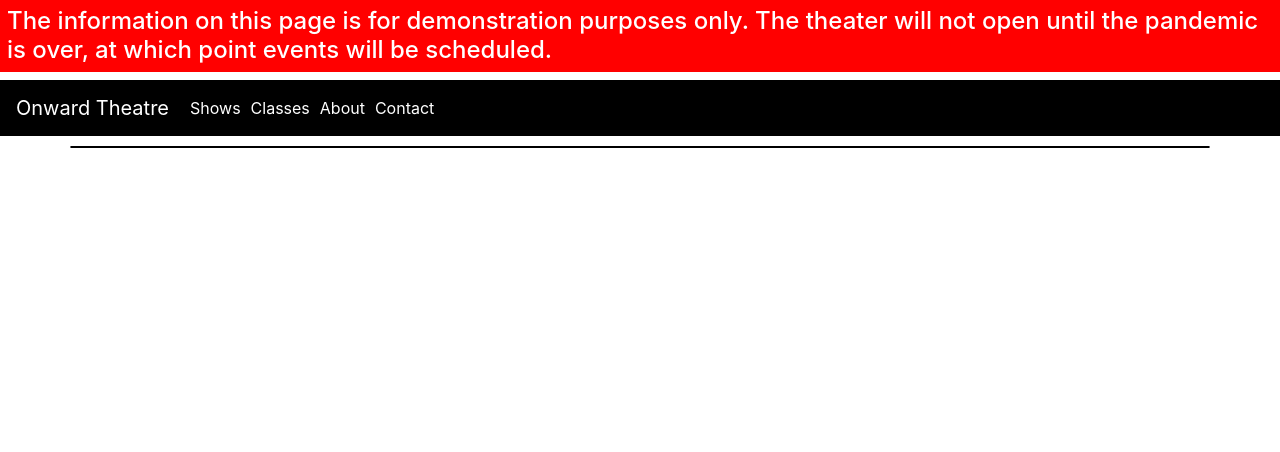
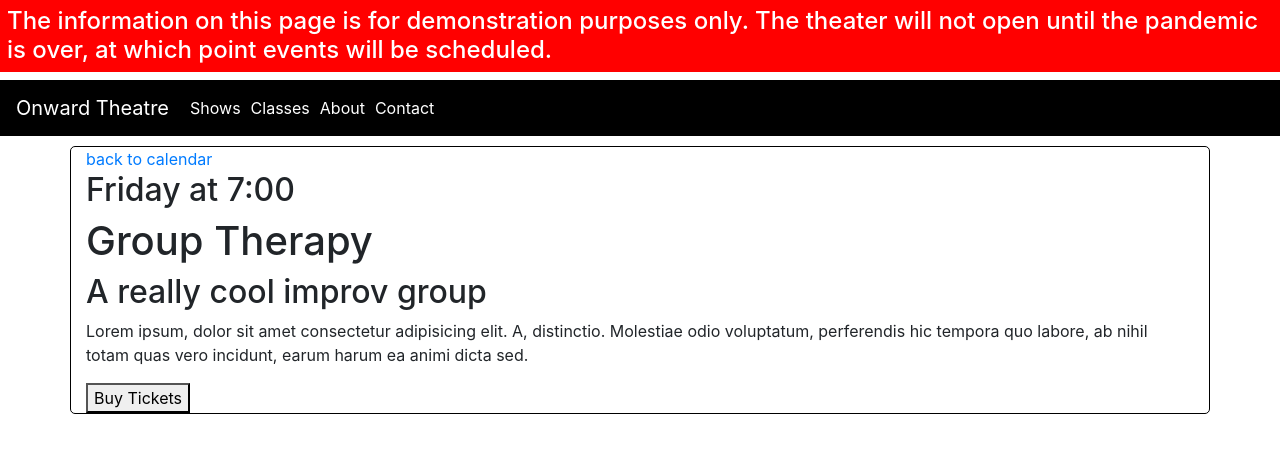
Before and after one commit to roblingjohn/onward-theatre, a React (Create React App) app in the folder client/: page /show/1 in a window 1280 px wide. Shown: the top 452 px of the page. Built offline with nearby package versions, Linux system fonts and the light colour scheme.

Commit message:
added event info pages

```diff
--- a/client/src/App.js
+++ b/client/src/App.js
@@ -8,6 +8,7 @@ import Classes from "./containers/Classes";
 import OTNavbar from "./components/OTNavbar";
 import Contact from "./containers/Contact";
 import About from "./containers/About";
+import EventDetails from "./components/EventDetails";
 
 function App() {
   // useEffect(() => {
@@ -26,6 +27,7 @@ function App() {
             <Route exact path="/classes" component={Classes} />
             <Route exact path="/about" component={About} />
             <Route exact path="/contact" component={Contact} />
+            <Route path="/show/:id" component={EventDetails}/>
             <Route exact path="/" component={Home} />
           </Switch>
         </div>
--- a/client/src/components/EventCalendar.jsx
+++ b/client/src/components/EventCalendar.jsx
@@ -1,9 +1,10 @@
 import React, { Component } from "react";
 import { Calendar, momentLocalizer } from "react-big-calendar";
+import { Redirect } from "react-router-dom";
 // import moment from "moment";
 import moment from "moment-timezone";
 import "react-big-calendar/lib/css/react-big-calendar.css";
-import events from "../events/events"
+import events from "../events/events";
 
 moment.tz.setDefault("America/New_York");
 
@@ -11,9 +12,26 @@ const localizer = momentLocalizer(moment);
 
 class EventCalendar extends Component {
   state = {
-    shows: events
+    shows: events,
+    redirect: false,
   };
+
+  eventLink = "";
+  eventInfo = {}
+
+  onEventClick = (event) => {
+    console.log(event.title);
+    this.eventLink = `/show/${event._id}`;
+    this.eventInfo = event
+    this.setState({
+      redirect: true,
+    });
+  };
+
   render() {
+    if (this.state.redirect) {
+      return <Redirect to={this.eventLink} />;
+    }
     return (
       <div>
         <Calendar
@@ -23,6 +41,7 @@ class EventCalendar extends Component {
           defaultDate={new Date()}
           defaultView="month"
           style={{ height: "100vh" }}
+          onSelectEvent={(event) => this.onEventClick(event)}
         />
       </div>
     );
--- /dev/null
+++ b/client/src/components/EventDetails.jsx
@@ -0,0 +1,26 @@
+import React from "react";
+import { Link } from "react-router-dom";
+import events from "../events/events";
+
+const EventDetails = (props) => {
+  const eventInfo = events[props.match.params.id - 1];
+
+  function handleEvent() {
+      alert(`You bought a ticket to ${eventInfo.title}!`)
+  }
+
+  return (
+    <div>
+        <Link to="/shows">back to calendar</Link>
+      <h2>
+        {eventInfo.showTime.showDate} at {eventInfo.showTime.showTime}
+      </h2>
+      <h1>{eventInfo.title}</h1>
+      <h2>{eventInfo.tagline}</h2>
+      <p>{eventInfo.description}</p>
+      <button onClick={handleEvent}>Buy Tickets</button>
+    </div>
+  );
+};
+
+export default EventDetails;
--- a/client/src/events/events.js
+++ b/client/src/events/events.js
@@ -1,5 +1,6 @@
 export default [
   {
+    _id: 1,
     start: new Date("2020-09-18 18:00"),
     end: new Date("2020-09-18 19:00"),
     title: "Group Therapy",
@@ -9,6 +10,7 @@ export default [
       "Lorem ipsum, dolor sit amet consectetur adipisicing elit. A, distinctio. Molestiae odio voluptatum, perferendis hic tempora quo labore, ab nihil totam quas vero incidunt, earum harum ea animi dicta sed.",
   },
   {
+    _id: 2,
     start: new Date("2020-09-18 19:00"),
     end: new Date("2020-09-18 20:00"),
     title: "Cold Hearted Motherfuckers",
@@ -18,6 +20,7 @@ export default [
       "Lorem ipsum dolor sit amet consectetur adipisicing elit. Culpa nesciunt ut ea consequatur? Culpa impedit incidunt ad consectetur? Repellat tempora architecto quos ipsum amet adipisci perferendis aliquid quia cumque ratione.",
   },
   {
+    _id: 3,
     start: new Date("2020-09-18 20:00"),
     end: new Date("2020-09-18 21:00"),
     title: "Murder Show",
@@ -27,6 +30,7 @@ export default [
       "Lorem ipsum, dolor sit amet consectetur adipisicing elit. Quod doloribus fuga libero voluptatum modi nisi tempore eaque sed repellendus voluptatibus, similique inventore recusandae. Magnam optio eaque quo dolores ab ipsam.",
   },
   {
+    _id: 4,
     start: new Date("2020-09-19 21:00"),
     end: new Date("2020-09-19 21:59"),
     title: "Improvised Drinking Game",
```
